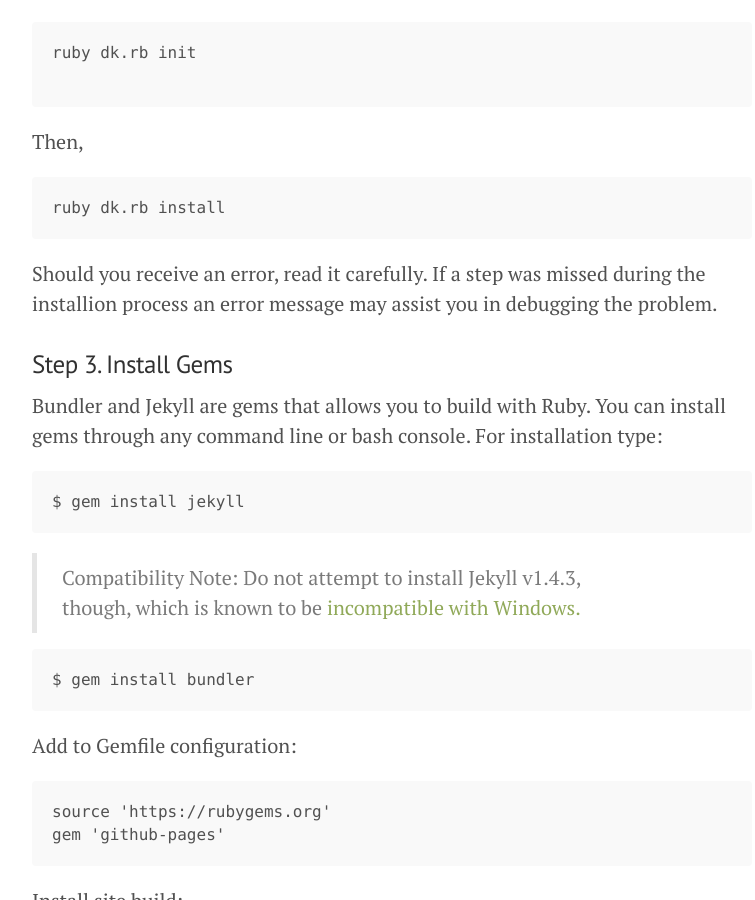
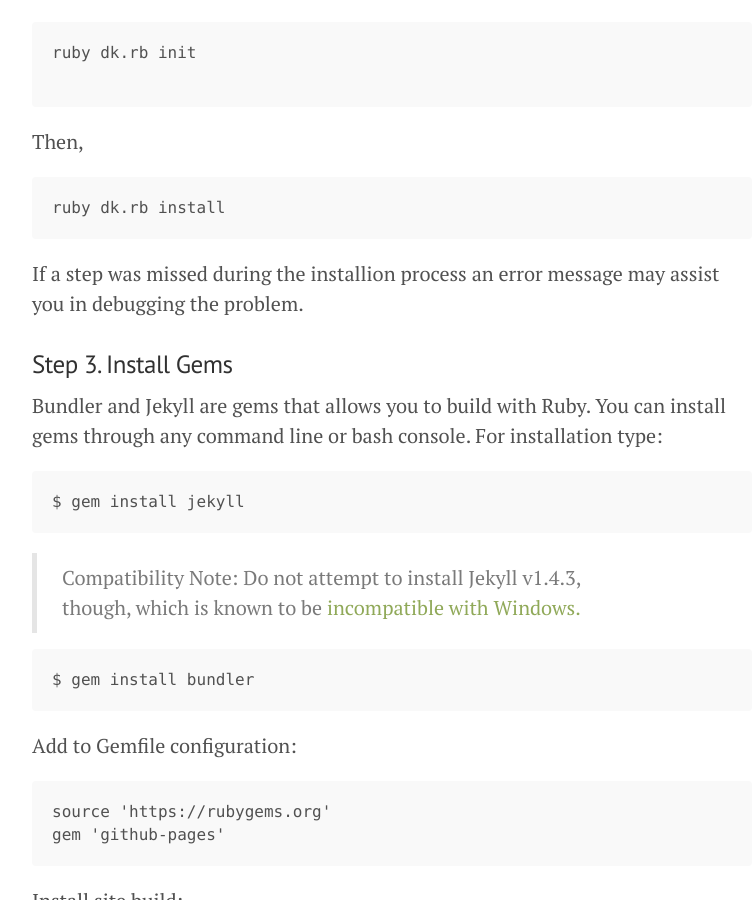
Before and after one commit to indexcosmos/indexcosmos.github.io, a Jekyll site: the page built from _posts/2015-08-28-how-I-made-my-github-page.md, in a window 1280 px wide and 900 px high, scrolled down 1887 px. Shown: the whole window, without its empty margins (248-1003 px from the left). Built offline with Jekyll 4.4.1, drawn with Linux system fonts in a browser that asks for light colours; Markdown is read by kramdown in place of the engine named in the settings; some of the changed text lies outside the part shown.

Commit message:
update file

````diff
--- a/_posts/2015-08-28-how-I-made-my-github-page.md
+++ b/_posts/2015-08-28-how-I-made-my-github-page.md
@@ -70,7 +70,7 @@ ruby dk.rb install
 ```
 
 
-Should you receive an error, read it carefully. If a step was missed during the installion process an error message may assist you in debugging the problem.
+If a step was missed during the installion process an error message may assist you in debugging the problem.
 
 ### Step 3. Install Gems
 
````
Also changed, not shown: other parts of _posts/2015-08-28-how-I-made-my-github-page.md (+1 -1 lines).
